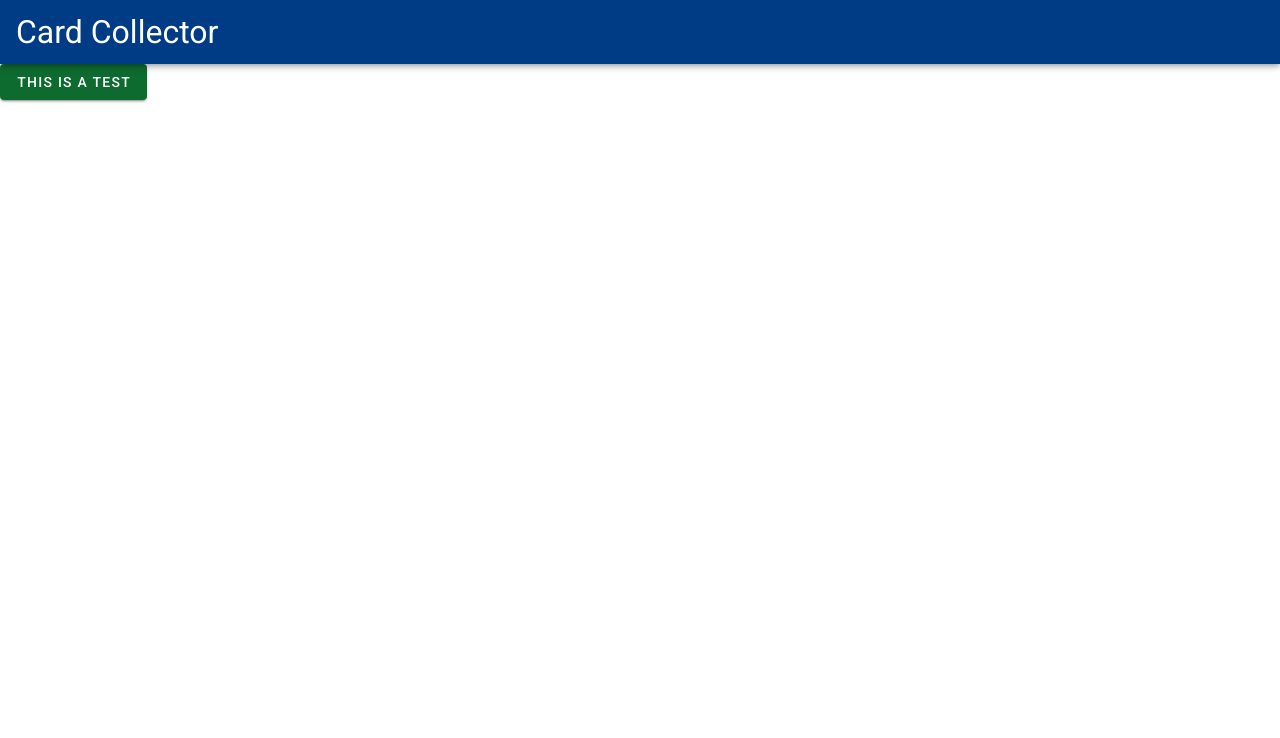
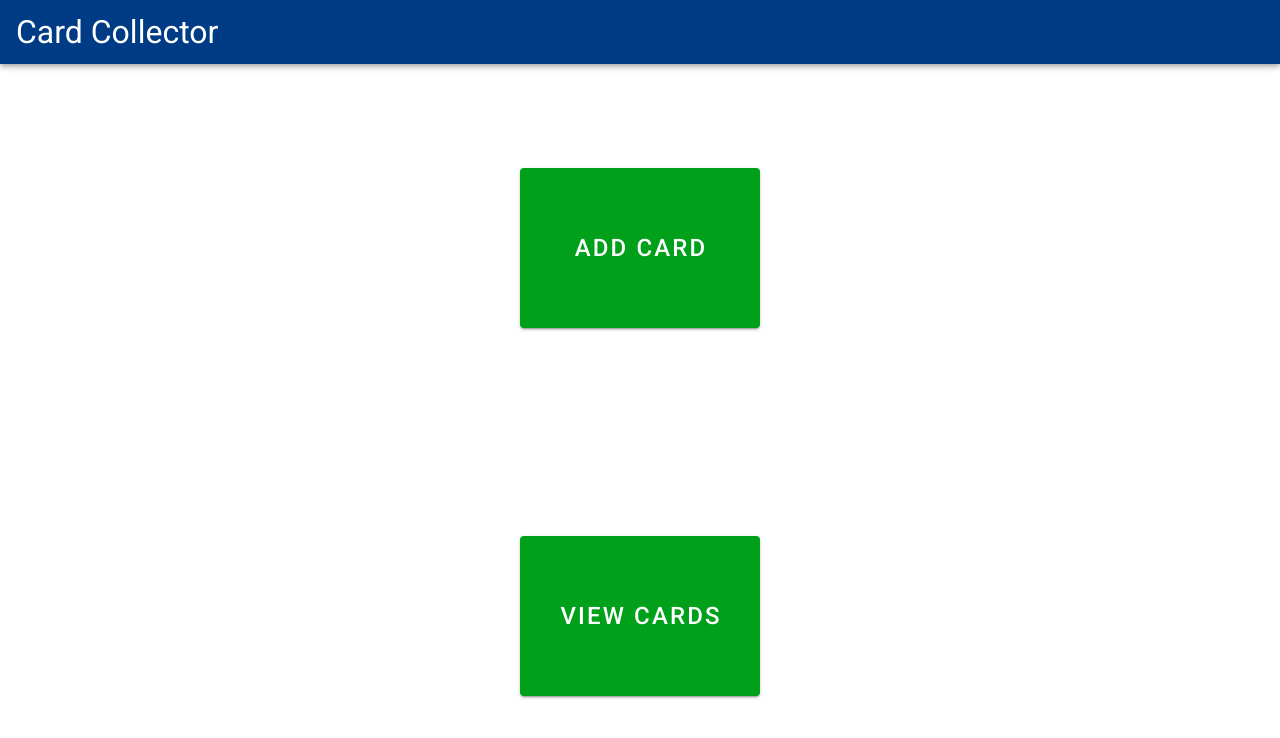
Before and after one commit to Exilliar/qr-cards-poc, a Vue app: page / in a window 1280 px wide. Shown: the top 738 px of the page. Built offline with nearby package versions, Linux system fonts and the light colour scheme.

Commit message:
#9 added buttons. Doesn't look great, but it's fine

```diff
--- a/src/App.vue
+++ b/src/App.vue
@@ -2,7 +2,6 @@
   <v-app>
     <Header />
     <v-main>
-      <Button text="this is a test" :onClick="buttonClick" />
       <router-view></router-view>
     </v-main>
   </v-app>
@@ -14,11 +13,7 @@ import Header from "./components/TheHeader.vue";
 import Button from "./components/Button.vue";
 
 @Component({
-  components: { Header, Button },
+  components: { Header },
 })
-export default class App extends Vue {
-  buttonClick() {
-    console.log("clicked");
-  }
-}
+export default class App extends Vue {}
 </script>
--- a/src/plugins/vuetify.ts
+++ b/src/plugins/vuetify.ts
@@ -8,7 +8,7 @@ export default new Vuetify({
     themes: {
       light: {
         primary: "#003c85",
-        secondary: "#0e6b2f",
+        secondary: "#00A01A",
         accent: "#61368a",
         error: "#ff0000",
         warning: "#ff9800",
--- a/src/views/Home.vue
+++ b/src/views/Home.vue
@@ -1,25 +1,33 @@
 <template>
-  <div>
-    <!-- <QRReader :style="{ width: '50%' }" :onCodeRead="onCodeRead" /> -->
+  <div
+    style="height: 100%"
+    class="d-flex flex-column align-center justify-space-around"
+  >
+    <Button :style="buttonStyle" text="Add Card" :onClick="addCard" />
+    <Button :style="buttonStyle" text="View Cards" :onClick="viewCards" />
   </div>
 </template>
 
 <script lang="ts">
 import { Vue, Component } from "vue-property-decorator";
-// import QRReader from "@/components/qr-reader.vue";
 
-import { QrcodeData } from "@/models/qrCodeData";
+import Button from "@/components/Button.vue";
 
 @Component({
-  // components: { QRReader },
+  components: { Button },
 })
 export default class Home extends Vue {
-  styleObject = {
-    width: "50%",
+  buttonStyle = {
+    height: "10rem",
+    width: "15rem",
+    fontSize: "1.5rem",
   };
 
-  onCodeRead(data: QrcodeData) {
-    console.log("data:", data);
+  addCard() {
+    console.log("add card");
+  }
+  viewCards() {
+    console.log("view cards");
   }
 }
 </script>
```
